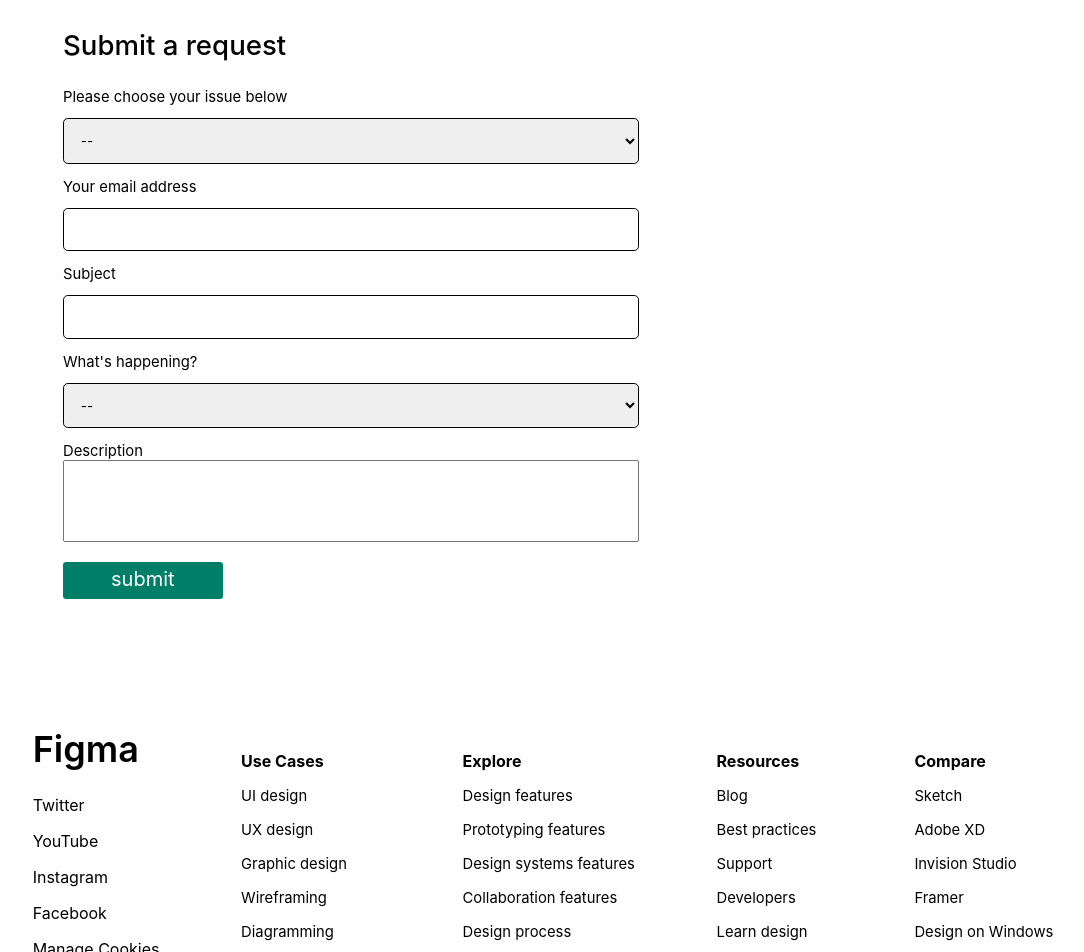
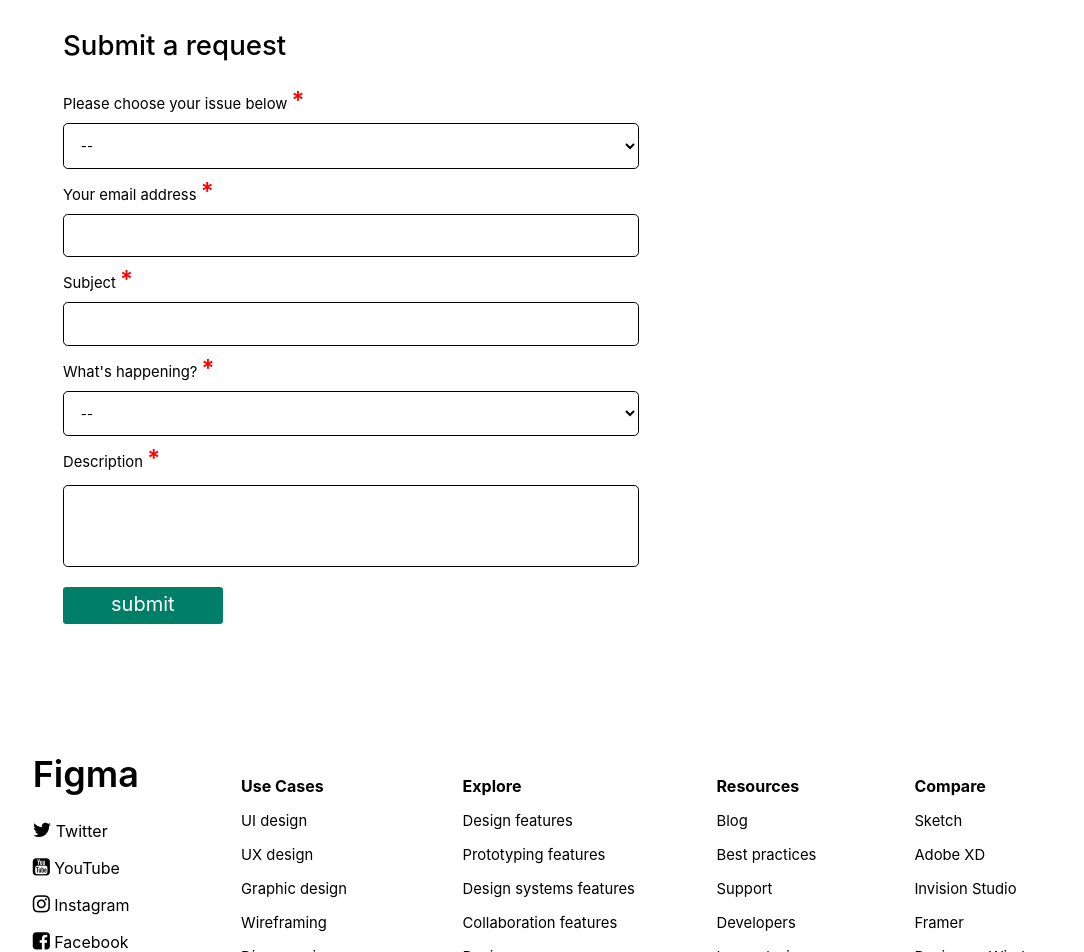
Before and after one commit to ArmanAsif/Figma, a React (Create React App) app: page /support/new in a window 1280 px wide. Shown: the part 100-1052 px from the top of the page, without its empty margins (97-1181 px from the left). Built offline with nearby package versions, Linux system fonts and the light colour scheme; the HTML template or start-up script is replaced by a standard one.

Commit message:
Almost Done

```diff
--- a/src/App.css
+++ b/src/App.css
@@ -380,10 +380,11 @@
 .support-screen-form select {
 	width: 100%;
 	padding: 0.8rem;
-	margin: 0.75rem 0;
+	margin: 0.5rem 0;
 	border: none;
 	outline: none;
 	border-radius: 0.3rem;
+	background: var(--white-main);
 	border: 1px solid var(--black-main);
 }
 
@@ -537,6 +538,7 @@
 	border: none;
 	outline: none;
 	border-radius: 0.3rem;
+	background: var(--white-main);
 	border: 2px solid var(--black-main);
 }
 
@@ -561,6 +563,9 @@
 	box-sizing: border-box;
 
 	width: 100%;
+	margin-top: 0.75rem;
+	border-radius: 0.3rem;
+	border: 1px solid var(--black-main);
 }
 
 @media (max-width: 768px) {
--- a/src/components/Footer.js
+++ b/src/components/Footer.js
@@ -6,10 +6,28 @@
 			<div className="footer-col-one">
 				<div className="footer-col-one-header">Figma</div>
 				<div className="footer-col-one-icons">
-					<p>Twitter</p>
-					<p>YouTube</p>
-					<p>Instagram</p>
-					<p>Facebook</p>
+					<p>
+						<i className="fa fa-twitter" style={{ fontSize: "1.25rem" }}></i>{" "}
+						Twitter
+					</p>
+					<p>
+						<i
+							className="fa fa-youtube-square"
+							style={{ fontSize: "1.25rem" }}
+						></i>{" "}
+						YouTube
+					</p>
+					<p>
+						<i className="fa fa-instagram" style={{ fontSize: "1.25rem" }}></i>{" "}
+						Instagram
+					</p>
+					<p>
+						<i
+							className="fa fa-facebook-square"
+							style={{ fontSize: "1.25rem" }}
+						></i>{" "}
+						Facebook
+					</p>
 				</div>
 				<div className="footer-col-one-cookie">Manage Cookies</div>
 			</div>
--- a/src/components/Header.js
+++ b/src/components/Header.js
@@ -1,4 +1,4 @@
-import React, { useEffect, useState } from "react";
+import React, { useEffect } from "react";
 import { Link } from "react-router-dom";
 
 const Header = () => {
@@ -24,10 +24,18 @@
 					<ul>
 						<li className="nav-links">
 							<Link to={"/supports"} className="header-link">
-								Supports
+								Supports{" "}
+								<i
+									className="fa fa-angle-down"
+									style={{ fontSize: "1.25rem", fontWeight: "700" }}
+								></i>
 							</Link>
 							<Link to={"/sales"} className="header-link">
-								Sales
+								Sales{" "}
+								<i
+									className="fa fa-angle-down"
+									style={{ fontSize: "1.25rem", fontWeight: "700" }}
+								></i>
 							</Link>
 							<Link to={"/"} className="header-link login">
 								A
--- a/src/screens/HomeScreen.js
+++ b/src/screens/HomeScreen.js
@@ -52,7 +52,7 @@
 		};
 
 		window.onclick = function (event) {
-			if (event.target == modal) {
+			if (event.target === modal) {
 				modal.style.display = "none";
 			}
 		};
@@ -64,11 +64,11 @@
 
 			request.onupgradeneeded = (e) => {
 				db = e.target.result;
-				const support = db.createObjectStore("Support", {
+				db.createObjectStore("Support", {
 					keyPath: "email",
 				});
 
-				const sale = db.createObjectStore("Sale", {
+				db.createObjectStore("Sale", {
 					keyPath: "email",
 				});
 
@@ -88,7 +88,7 @@
 		}
 
 		CreateDB();
-	}, []);
+	}, [dispatch]);
 
 	useEffect(() => {
 		const btnAddSaleRequest = document.getElementById("btnAddSaleRequest");
--- a/src/screens/SupportScreen.js
+++ b/src/screens/SupportScreen.js
@@ -10,7 +10,6 @@
 let subject;
 let happening;
 let description;
-let attachments;
 
 const issueOption = ["--", "Report a bug", "Billing and account"];
 const issueOption2 = ["--", "Cann't acces Figma", "Something else"];
@@ -42,11 +41,11 @@
 
 			request.onupgradeneeded = (e) => {
 				db = e.target.result;
-				const support = db.createObjectStore("Support", {
+				db.createObjectStore("Support", {
 					keyPath: "email",
 				});
 
-				const sale = db.createObjectStore("Sale", {
+				db.createObjectStore("Sale", {
 					keyPath: "email",
 				});
 
@@ -64,7 +63,7 @@
 		}
 
 		CreateDB();
-	}, []);
+	}, [dispatch]);
 
 	useEffect(() => {
 		const btnAddSupportRequest = document.getElementById(
@@ -109,14 +108,28 @@
 			<div className="support-screen-form-container">
 				<h3>Submit a request</h3>
 				<form className="support-screen-form" onSubmit={submitHandler}>
-					<label>Please choose your issue below</label>
+					<label>
+						Please choose your issue below{" "}
+						<span
+							style={{ fontSize: "1.5rem", color: "red", fontWeight: "600" }}
+						>
+							*
+						</span>
+					</label>
 					<select id="issue" options={issueOption} onChange={setIssue}>
 						{issueOption.map((data, index) => {
 							return <option key={index} value={data} label={data} />;
 						})}
 					</select>
 
-					<label>Your email address</label>
+					<label>
+						Your email address{" "}
+						<span
+							style={{ fontSize: "1.5rem", color: "red", fontWeight: "600" }}
+						>
+							*
+						</span>
+					</label>
 					<input
 						id="email"
 						type="email"
@@ -125,7 +138,14 @@
 						onChange={setEmail}
 					/>
 
-					<label>Subject</label>
+					<label>
+						Subject{" "}
+						<span
+							style={{ fontSize: "1.5rem", color: "red", fontWeight: "600" }}
+						>
+							*
+						</span>
+					</label>
 					<input
 						id="subject"
 						type="text"
@@ -134,14 +154,28 @@
 						onChange={setSubject}
 					/>
 
-					<label>What's happening?</label>
+					<label>
+						What's happening?{" "}
+						<span
+							style={{ fontSize: "1.5rem", color: "red", fontWeight: "600" }}
+						>
+							*
+						</span>
+					</label>
 					<select id="happening" options={issueOption2} onChange={setHappening}>
 						{issueOption2.map((data, index) => {
 							return <option key={index} value={data} label={data} />;
 						})}
 					</select>
 
-					<label>Description</label>
+					<label>
+						Description{" "}
+						<span
+							style={{ fontSize: "1.5rem", color: "red", fontWeight: "600" }}
+						>
+							*
+						</span>
+					</label>
 					<textarea
 						id="description"
 						type="text"
@@ -150,14 +184,6 @@
 						placeholder=""
 						onChange={setDescription}
 					/>
-
-					{/* <label>Confirm Password:</label>
-					<input
-						type="password"
-						placeholder="Confirm Password"
-						value={confirmPassword}
-						onChange={(e) => setConfirmPassword(e.target.value)}
-					/> */}
 
 					<button
 						type="submit"
```
